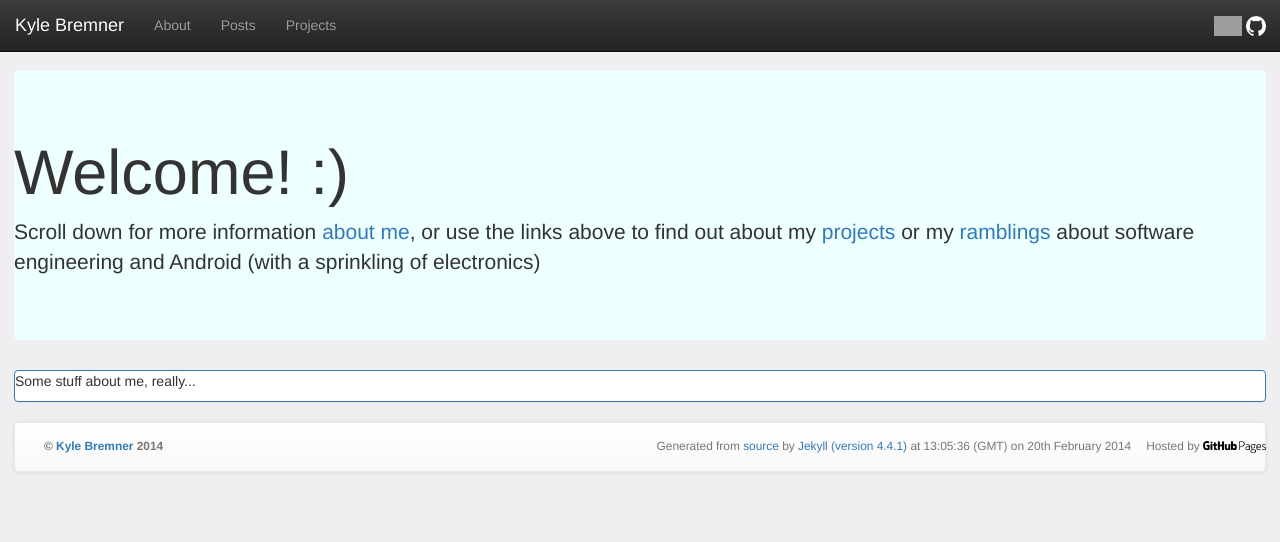
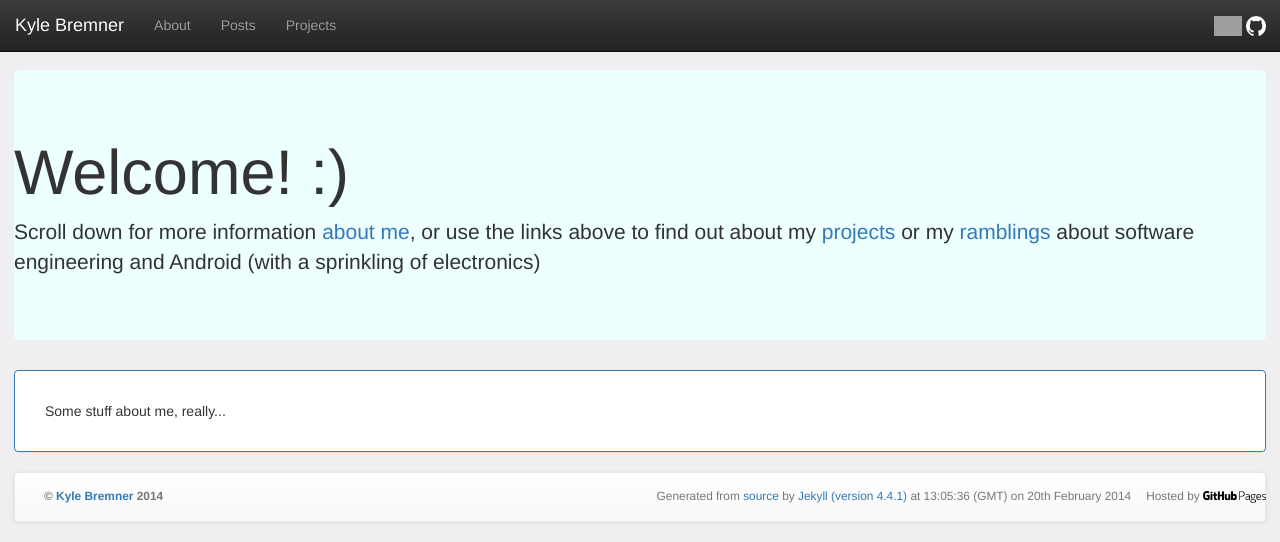
Before and after one commit to kbremner/kbremner.github.io, a Jekyll site: the page built from index.html, in a window 1280 px wide. Shown: the top 542 px of the page. Built offline with Jekyll 4.4.1, drawn with Linux system fonts in a browser that asks for light colours; nearby versions of some CDN libraries; Markdown is read by kramdown in place of the engine named in the settings; a script that is not in the unit is left out; grey boxes are pictures that could not be loaded.

Commit message:
Updated index.html

```diff
--- a/index.html
+++ b/index.html
@@ -9,5 +9,5 @@ published: true
   <p>Scroll down for more information <a href="#about">about me</a>, or use the links above to find out about my <a href="/projects">projects</a> or my <a href="/posts">ramblings</a> about software engineering and Android (with a sprinkling of electronics)</p>
 </div>
 <div id="about" class="panel panel-primary">
-  <p>Some stuff about me, really...</p>
+  <p style="margin:30px;">Some stuff about me, really...</p>
 </div>
```
